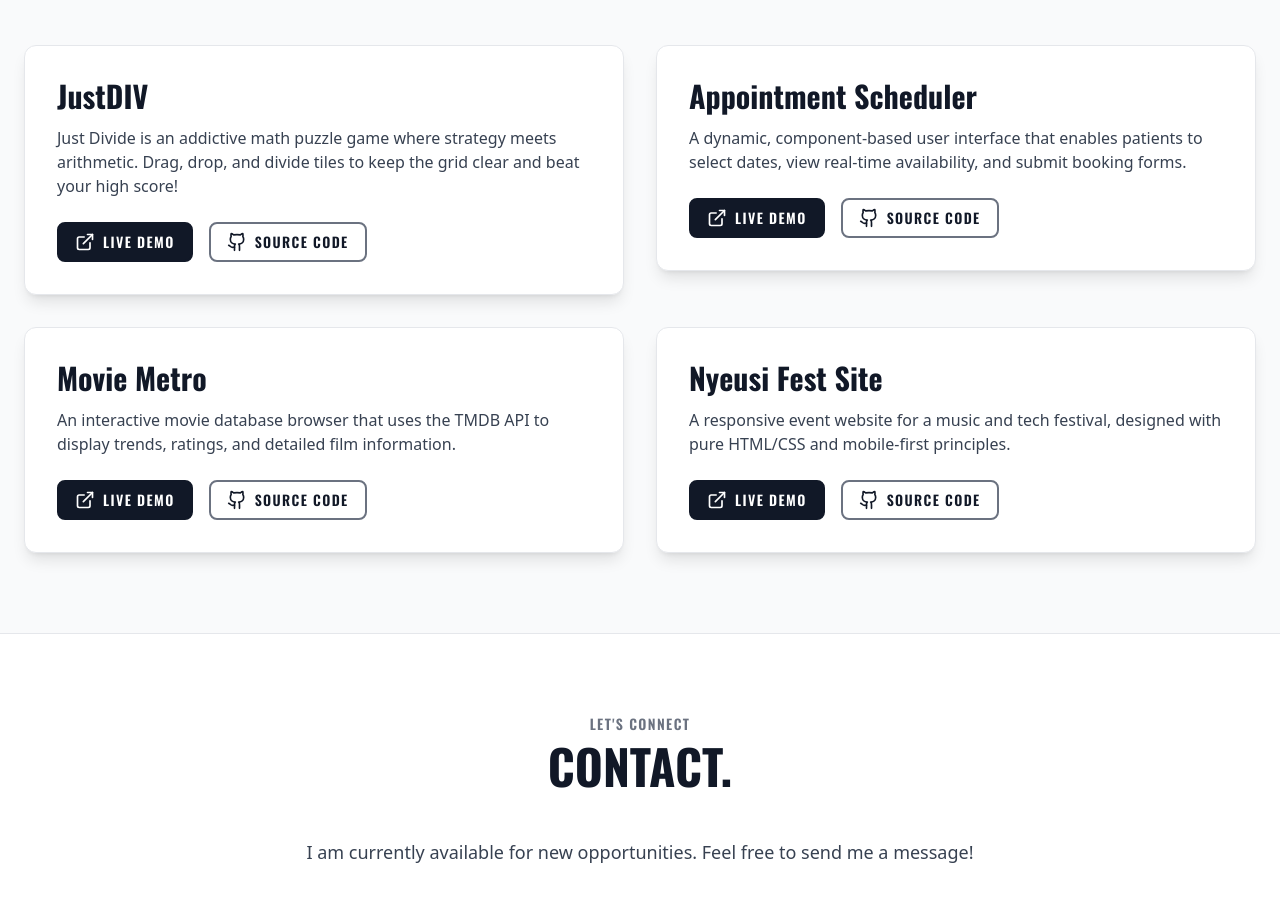
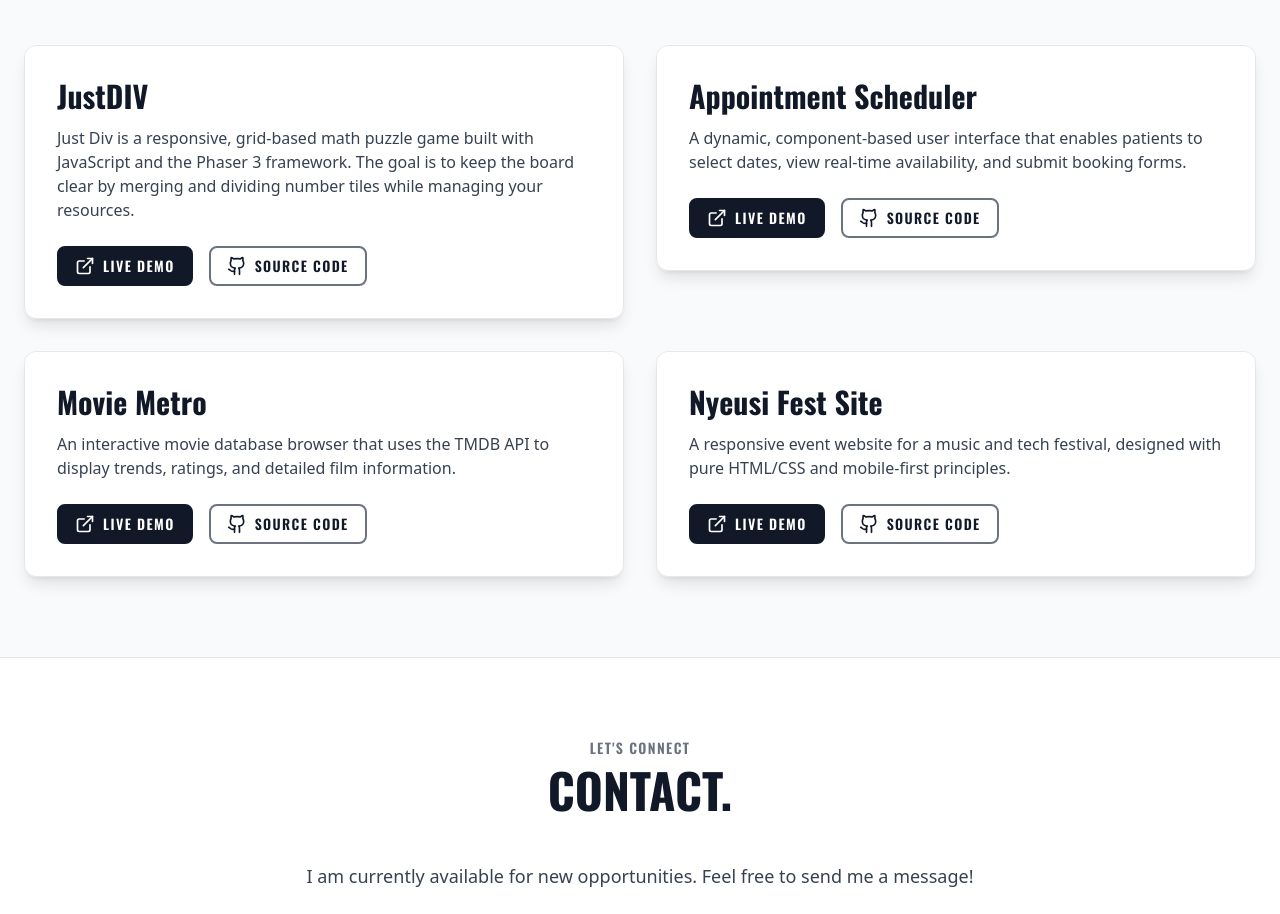
Before and after one commit to souravvpatill/portfolio, a React (Vite) app: page / in a window 1280 px wide. Shown: the part 2280-3194 px from the top of the page. Built offline with nearby package versions, Linux system fonts and the light colour scheme.

Commit message:
update JUSTdiv 2.0

```diff
--- a/src/App.jsx
+++ b/src/App.jsx
@@ -40,7 +40,7 @@ const USER_DEFINED_SKILLS = [
 const PROJECTS = [
   {
     title: 'JustDIV',
-    description: 'Just Divide is an addictive math puzzle game where strategy meets arithmetic. Drag, drop, and divide tiles to keep the grid clear and beat your high score!',
+    description: 'Just Div is a responsive, grid-based math puzzle game built with JavaScript and the Phaser 3 framework. The goal is to keep the board clear by merging and dividing number tiles while managing your resources.',
     demoUrl: 'https://justdiv.vercel.app/#__rq_marker=https://justdiv.vercel.app/',
     sourceUrl: 'https://github.com/souravvpatill/justDivide',
   },
```
